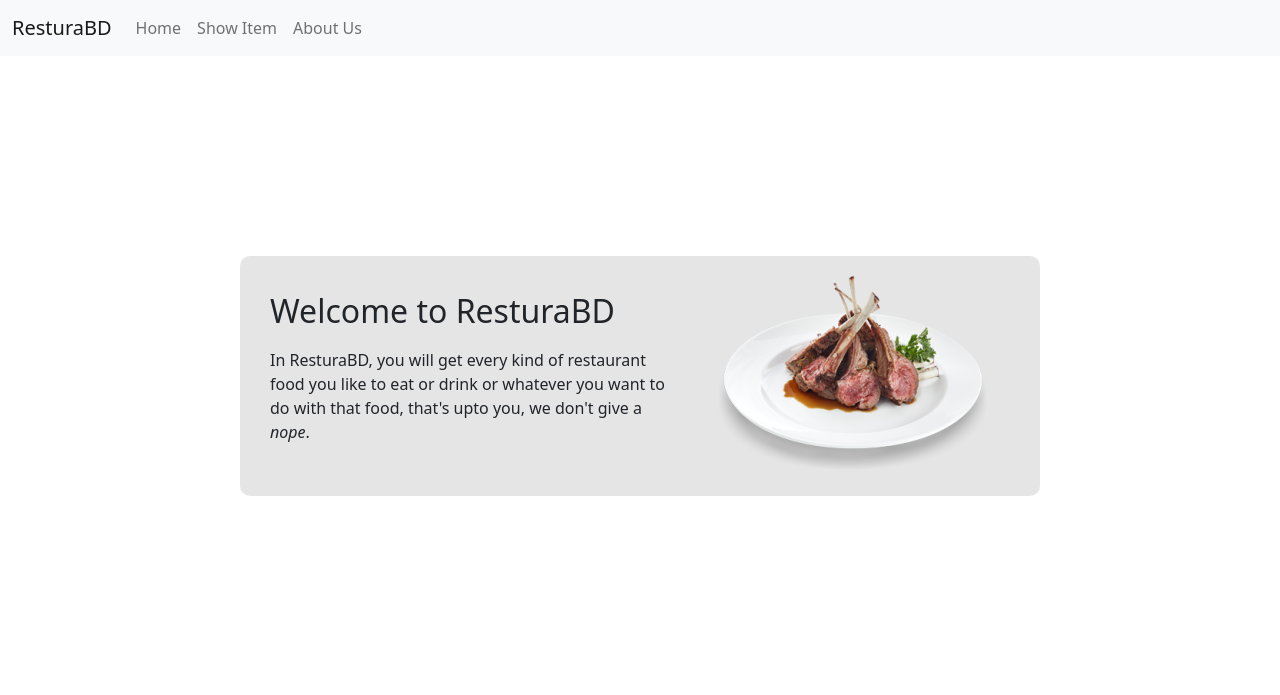
After one commit to niloy143/django-restaurant-assignment-3, a Django app: template templates/home.html in a window 1280 px wide. The commit adds this page. Shown: the top 695 px of the page. Run offline with Django 5.2, Linux system fonts and the light colour scheme; the template is opened without the code that fills it, so the values that code supplies are empty.

Commit message:
home page, about us page, static image and css

```diff
--- /dev/null
+++ b/about_us/static/about_us.css
@@ -0,0 +1,10 @@
+#about_us {
+	padding: 20px 30px;
+	background: rgba(0,0,0,0.1);
+	border-radius: 10px;
+	max-width: 700px;
+}
+
+#about_us h2 {
+	padding-bottom: 10px;
+}
--- a/restaurant/settings.py
+++ b/restaurant/settings.py
@@ -120,6 +120,9 @@ USE_TZ = True
 # https://docs.djangoproject.com/en/5.0/howto/static-files/
 
 STATIC_URL = 'static/'
+STATICFILES_DIRS = [
+    BASE_DIR/'static'
+]
 
 # Default primary key field type
 # https://docs.djangoproject.com/en/5.0/ref/settings/#default-auto-field
--- a/restaurant/urls.py
+++ b/restaurant/urls.py
@@ -20,7 +20,7 @@ from . import views
 
 urlpatterns = [
     path('admin/', admin.site.urls),
-    path("", views.index),
+    path("", views.home),
     path("meal/", include("meal.urls")),
     path("about_us/", include("about_us.urls"))
 ]
--- a/restaurant/views.py
+++ b/restaurant/views.py
@@ -1,4 +1,4 @@
 from django.shortcuts import render
 
-def index (request):
-    return render(request, "index.html")
+def home(request):
+    return render(request, "home.html")
--- /dev/null
+++ b/static/base.css
@@ -0,0 +1,8 @@
+#content {
+	display: flex;
+	flex-direction: column;
+	justify-content: center;
+	align-items: center;
+	height: 100%;
+	min-height: 80vh;
+}
--- /dev/null
+++ b/static/home.css
@@ -0,0 +1,17 @@
+#home {
+	display: flex;
+	align-items: center;
+	gap: 20px;
+	padding: 20px 30px;
+	background: rgba(0,0,0,0.1);
+	border-radius: 10px;
+	max-width: 800px;
+}
+
+#home h2 {
+	padding-bottom: 10px;
+}
+
+#home img {
+	width: 500px !important;
+}
--- a/templates/base.html
+++ b/templates/base.html
@@ -1,3 +1,5 @@
+{% load static %}
+
 <!DOCTYPE html>
 <html lang="en">
 	<head>
@@ -10,6 +12,9 @@
 			integrity="sha384-1BmE4kWBq78iYhFldvKuhfTAU6auU8tT94WrHftjDbrCEXSU1oBoqyl2QvZ6jIW3"
 			crossorigin="anonymous"
 		/>
+		<link rel="stylesheet" href="{% static 'base.css' %}">
+		<link rel="stylesheet" href="{% static 'home.css' %}">
+		<link rel="stylesheet" href="{% static 'about_us.css' %}">
 	</head>
 	<body>
 		<nav class="navbar navbar-expand-lg navbar-light bg-light">
@@ -42,7 +47,9 @@
 			</div>
 		</nav>
 
-		{% block content %}{% endblock content %}
+		<main id="content">
+			{% block content %}{% endblock content %}
+		</main>
 
 		<script
 			src="https://cdn.jsdelivr.net/npm/bootstrap@5.1.3/dist/js/bootstrap.bundle.min.js"
--- /dev/null
+++ b/templates/home.html
@@ -0,0 +1,17 @@
+{% extends "base.html" %}
+
+{% block content %}
+    <div id="home">
+        <div>
+            <h2>Welcome to ResturaBD</h2>
+            <p>
+                In ResturaBD,
+                you will get every kind of restaurant food you like to eat or drink or whatever you want to do with that food,
+                that's upto you, we don't give a <i>nope</i>.
+            </p>
+        </div>
+
+        {% load static %}
+        <img src="{% static "lamb.png" %}" alt="lamb food" />
+    </div>
+{% endblock content %}
--- a/templates/index.html
+++ /dev/null
@@ -1,3 +0,0 @@
-{% extends "base.html" %} {% block content %}
-<h2>Welcome to ResturaBD</h2>
-{% endblock content %}
```
Also changed, not shown: about_us/templates/about_us/index.html (+14 -5 lines), static/lamb.png (added).
